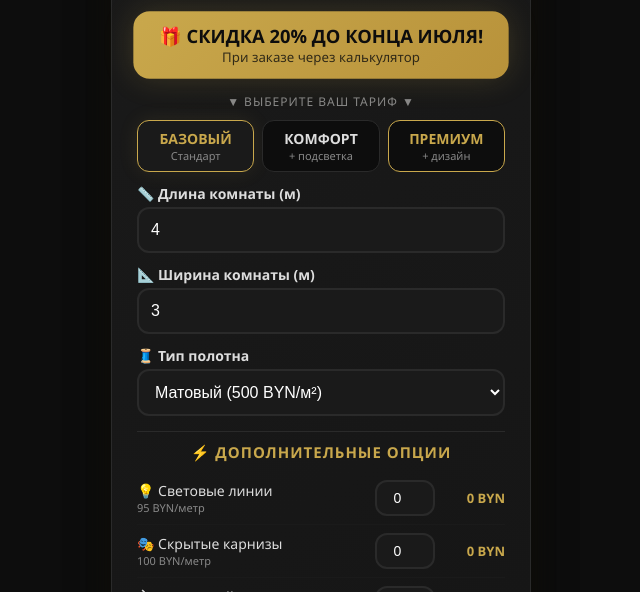
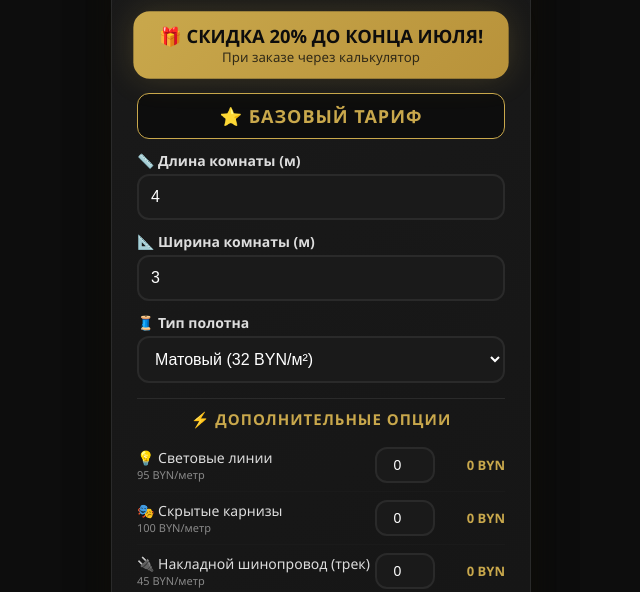
Before and after one commit to sovko2021-code/Calculator-, a plain HTML site: page index.html in a window 1280 px wide. Shown: the part 180-772 px from the top of the page, without its empty margins (319-959 px from the left). Drawn offline with Linux system fonts and the light colour scheme.

Commit message:
Update index.html

```diff
--- a/index.html
+++ b/index.html
@@ -48,14 +48,6 @@
             font-weight: 400;
             opacity: 0.8;
         }
-
-        .tariffs { display: flex; gap: 8px; margin: 15px 0 5px 0; justify-content: center; }
-        .tariff { flex: 1; text-align: center; background: #0d0d0d; padding: 8px 4px; border-radius: 12px; border: 1px solid #2a2a2a; font-size: 11px; color: #888; transition: 0.3s; cursor: pointer; }
-        .tariff span { display: block; font-size: 14px; font-weight: 700; color: #ddd; }
-        .tariff.active { border-color: #c9a84c; background: #1a1a1a; box-shadow: 0 0 20px rgba(201, 168, 76, 0.1); }
-        .tariff.active span { color: #c9a84c; }
-        .tariff.premium span { color: #c9a84c; }
-        .tariff.premium { border-color: #c9a84c; }
 
         label { display: block; font-weight: 600; margin-top: 12px; color: #ddd; font-size: 14px; }
         input, select { width: 100%; padding: 12px; margin-top: 4px; border: 2px solid #2a2a2a; border-radius: 12px; font-size: 16px; box-sizing: border-box; transition: 0.3s; background: #1a1a1a; color: #fff; }
@@ -195,7 +187,19 @@
         .footer { text-align: center; margin-top: 15px; font-size: 13px; color: #444; border-top: 1px solid #1a1a1a; padding-top: 12px; }
         .footer a { color: #c9a84c; text-decoration: none; font-weight: 600; }
         .badge { display: inline-block; background: #c9a84c; color: #0d0d0d; padding: 2px 14px; border-radius: 20px; font-size: 11px; font-weight: 700; letter-spacing: 0.5px; }
-        .tagline { text-align: center; color: #888; font-size: 12px; margin: 10px 0 -5px 0; letter-spacing: 1px; }
+
+        .tariff-label {
+            text-align: center;
+            color: #c9a84c;
+            font-weight: 700;
+            font-size: 18px;
+            margin: 15px 0 5px 0;
+            letter-spacing: 1px;
+            background: #0d0d0d;
+            padding: 10px;
+            border-radius: 12px;
+            border: 1px solid #c9a84c;
+        }
     </style>
 </head>
 <body>
@@ -216,21 +220,7 @@
         <small>При заказе через калькулятор</small>
     </div>
 
-    <div class="tagline">▼ ВЫБЕРИТЕ ВАШ ТАРИФ ▼</div>
-    <div class="tariffs" id="tariffs">
-        <div class="tariff active" data-price="0" onclick="selectTariff(this)">
-            <span>БАЗОВЫЙ</span>
-            Стандарт
-        </div>
-        <div class="tariff" data-price="1500" onclick="selectTariff(this)">
-            <span>КОМФОРТ</span>
-            + подсветка
-        </div>
-        <div class="tariff premium" data-price="3500" onclick="selectTariff(this)">
-            <span>ПРЕМИУМ</span>
-            + дизайн
-        </div>
-    </div>
+    <div class="tariff-label">⭐ БАЗОВЫЙ ТАРИФ</div>
 
     <label>📏 Длина комнаты (м)</label>
     <input type="number" id="d" value="4" step="0.1">
@@ -240,13 +230,12 @@
 
     <label>🧵 Тип полотна</label>
     <select id="m">
-        <option value="500">Матовый (500 BYN/м²)</option>
-        <option value="700">Глянцевый (700 BYN/м²)</option>
-        <option value="900">Сатин (900 BYN/м²)</option>
-        <option value="1200">Тканевый (1200 BYN/м²)</option>
+        <option value="32">Матовый (32 BYN/м²)</option>
+        <option value="32">Глянцевый (32 BYN/м²)</option>
+        <option value="32">Сатин (32 BYN/м²)</option>
     </select>
 
-    <!-- НОВЫЙ БЛОК С ДОП. ОПЦИЯМИ -->
+    <!-- БЛОК С ДОП. ОПЦИЯМИ -->
     <div class="options-block">
         <div class="options-title">⚡ ДОПОЛНИТЕЛЬНЫЕ ОПЦИИ</div>
 
@@ -337,27 +326,17 @@
 </div>
 
 <script>
-let selectedTariffPrice = 0;
 let currentTotal = 0;
-
-function selectTariff(el) {
-    document.querySelectorAll('.tariff').forEach(t => t.classList.remove('active'));
-    el.classList.add('active');
-    selectedTariffPrice = parseInt(el.dataset.price) || 0;
-    calc();
-}
 
 function calc() {
     let d = parseFloat(document.getElementById('d').value) || 0;
     let w = parseFloat(document.getElementById('w').value) || 0;
     let m = parseFloat(document.getElementById('m').value);
 
-    // Базовые расчёты
     let area = d * w;
     let perimeter = (d + w) * 2;
 
-    // Основная стоимость
-    let total = (area * m) + (perimeter * 150) + selectedTariffPrice;
+    let total = (area * m) + (perimeter * 150);
 
     // Доп. опции
     let lightLines = parseInt(document.getElementById('lightLines').value) || 0;
@@ -385,14 +364,12 @@ function calc() {
 
     currentTotal = Math.round(total);
 
-    // Обновляем цены опций
     document.getElementById('lightLinesPrice').innerHTML = lightLinesCost + ' BYN';
     document.getElementById('cornicesPrice').innerHTML = cornicesCost + ' BYN';
     document.getElementById('trackPrice').innerHTML = trackCost + ' BYN';
     document.getElementById('magneticTrackPrice').innerHTML = magneticTrackCost + ' BYN';
     document.getElementById('pipesPrice').innerHTML = pipesCost + ' BYN';
 
-    // Вывод результата
     let resultHtml = currentTotal + ' <span>BYN</span>';
     if (discount > 0) {
         let oldTotal = Math.round(total / 0.8);
@@ -409,7 +386,6 @@ function updateSocialLinks() {
     let w = document.getElementById('w').value || 0;
     let m = document.getElementById('m');
     let material = m.options[m.selectedIndex].text;
-    let tariff = document.querySelector('.tariff.active span').textContent;
 
     let lightLines = document.getElementById('lightLines').value || 0;
     let cornices = document.getElementById('cornices').value || 0;
@@ -421,7 +397,7 @@ function updateSocialLinks() {
                   `📏 Длина: ${d} м%0A` +
                   `📐 Ширина: ${w} м%0A` +
                   `🧵 Полотно: ${material}%0A` +
-                  `⭐ Тариф: ${tariff}%0A%0A` +
+                  `⭐ Тариф: Базовый%0A%0A` +
                   `📎 *Дополнительные опции:*%0A` +
                   (lightLines > 0 ? `💡 Световые линии: ${lightLines} м = ${lightLines * 95} BYN%0A` : '') +
                   (cornices > 0 ? `🎭 Скрытые карнизы: ${cornices} м = ${cornices * 100} BYN%0A` : '') +
```
